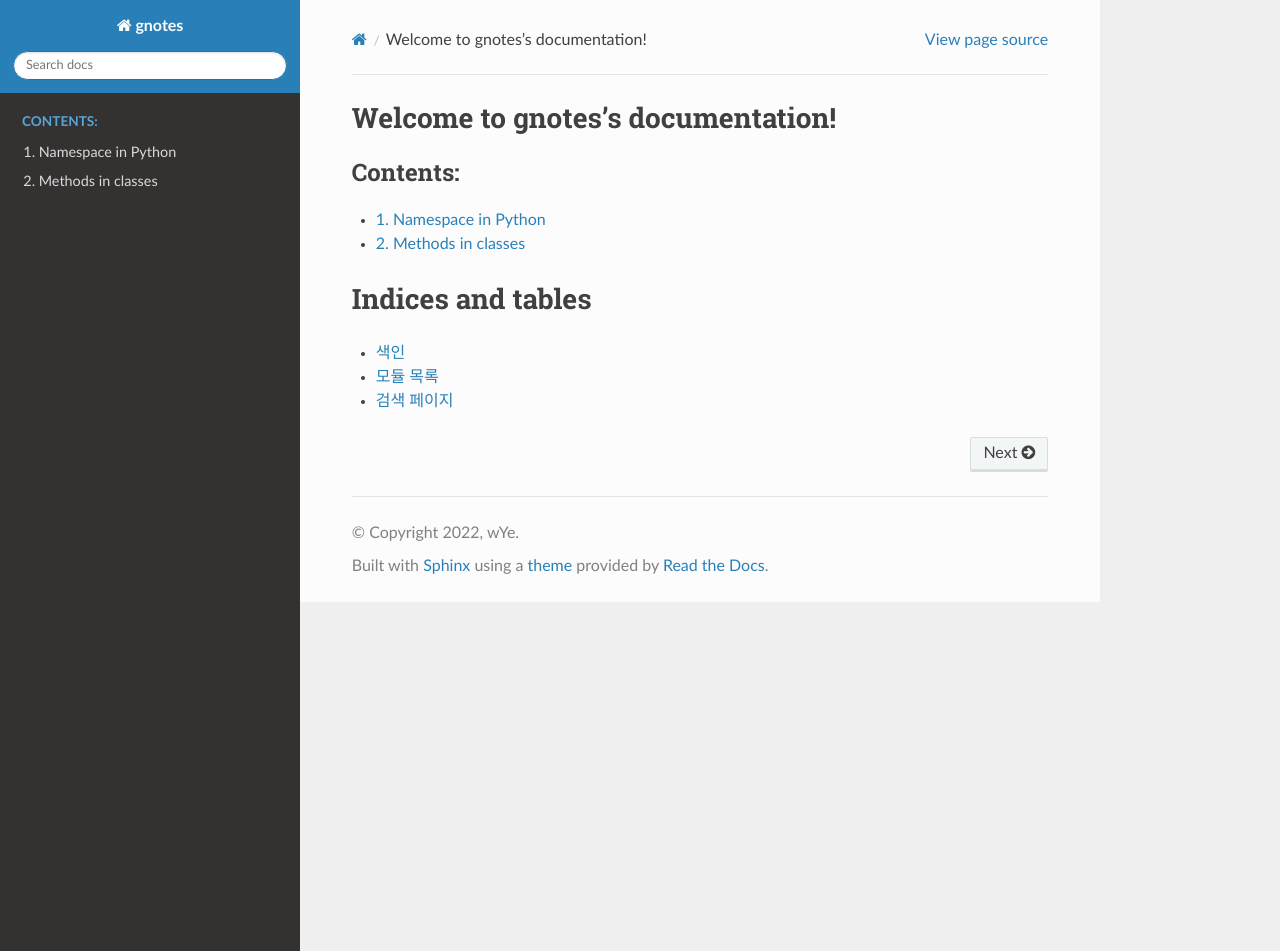
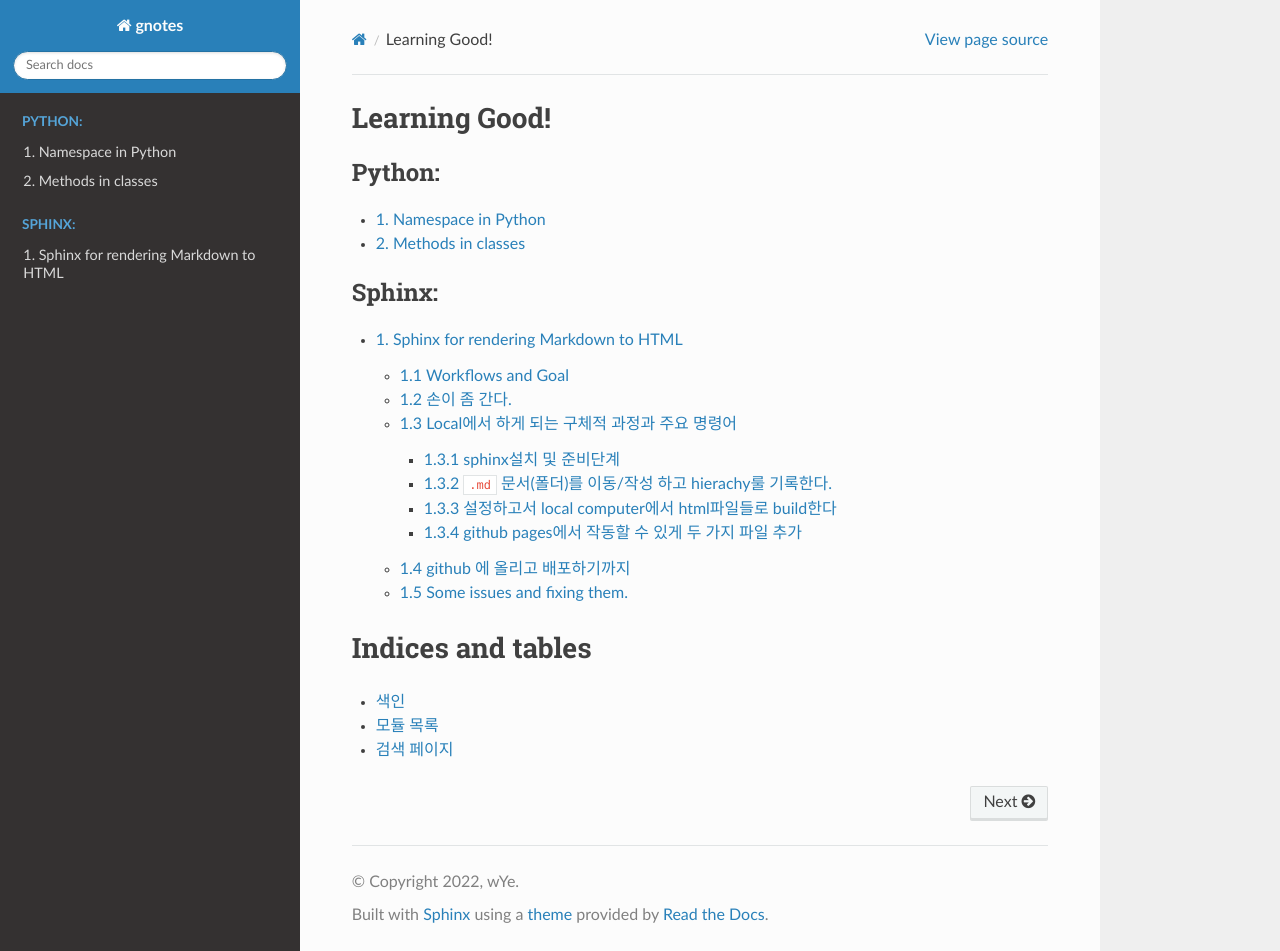
Before and after one commit to PhyCosmos/PhyCosmos.github.io, a Sphinx documentation site: the page built from docs/source/index.rst, in a window 1280 px wide and 951 px high. Built offline with Sphinx 7.4.7 and the Read the Docs theme 2.0.0, drawn with Linux system fonts in a browser that asks for light colours.

Commit message:
no issue detected2

````diff
--- a/docs/source/index.rst
+++ b/docs/source/index.rst
@@ -3,15 +3,21 @@
    You can adapt this file completely to your liking, but it should at least
    contain the root `toctree` directive.
 
-Welcome to gnotes's documentation!
-==================================
+Learning Good!
+==================
 
 .. toctree::
    :maxdepth: 2
-   :caption: Contents:
+   :caption: Python:
 
    python/namespace.md
    python/instance_class_static.md
+
+.. toctree::
+   :maxdepth: 3
+   :caption: Sphinx:
+
+   sphinx/setups.md
 
 Indices and tables
 ==================
--- /dev/null
+++ b/docs/source/sphinx/setups.md
@@ -0,0 +1,109 @@
+# 1. Sphinx for rendering Markdown to HTML
+
+## 1.1 Workflows and Goal
+markdown 쉽고 `LaTex` 수준으로 정갈한 스타일의 mark up language 이다. 빠르면서 깔끔하게 정리할 수 있어 많이 이용하게 되었다. 그래서 markdown으로 작성된 문서를 번잡한 과정을 거치지 않고 배포까지 할 수 있게 되면 금상첨화일 것이란 생각이 자연스레 들었다. sphinx와 github pages가 그 주인공이다.
+
+- markdown 문서는 `.md` text문서와 함께 `.png`와 같은 문서에 쓰이는 이미지도 함께 보관하는 것이 편리하다. 그래서 항상 `.md` 파일들과 `images/` 폴더는 따라다닌다.
+- 문서들의 hierachy는 `index.rst` 등의 `reStructuredText` 마컵 언어로 작성된다. (약간의 학습이 필요하다.)
+- python `.py` 파일을 autodoc하는 과정은 현재로서는 필요하지 않아서 생략한다.
+
+- base `.md`문서들이 보관되는 폴더를 만들고 그 안에서 sphinx를 시작한다.
+- 그리고 나서, sphinx 설정 (path, 테마, 확장 등)몇가지를 한다.
+- `.rst`파일에서 hierachy를 정해주고 나서
+- sphinx로 문서들을 `.html`파일로 빌드한다.
+- 다음은 ghihub 저장소에 올린다음
+- github pages / actions 로 배포하면 끝이다.
+
+## 1.2 손이 좀 간다.
+
+- 번거로움이 줄어든 것은 맞지만, 그래도 파일릉 옮기고 변환하고 하는 수고는 여전하다.
+- 문서가 추가되거나 변경될 때마다 위 과정을 반복해야 한다.
+- 체계적으로 정리되고 hypter texting이 되는 정적 포스팅이 된다는 점은 매력적이다.
+
+## 1.3 Local에서 하게 되는 구체적 과정과 주요 명령어
+
+### 1.3.1 sphinx설치 및 준비단계
+- 우선 파이썬의 경우 가상환경을 준비한다.
+    - 프로젝트에 관한 문서로 체워질 경우 프로젝트에서 사용되는 가상환경을 포함하게 될 것이다.(autodoc을 사용하려는 경우)
+    - 그 가상환경에서 pip 으로 sphinx와 파서, 테마 등을 설치한다.
+    ```bash
+    pip install sphinx
+    pip install myst_parser
+    pip install sphinx_rtd_theme
+    ```
+- 배포용 git branch를 따로 두는 (예를 들어 gh-pages)예제들이 많다.
+
+- 프로젝트 폴더 안에서 `docs/` 라는 sphinx가 기동할 최상위 폴더를 만든다. 그 안에서 sphinx tool을 다음 명령으로 설치한다.
+    ```bash
+    sphinx-quickstart
+    ```
+
+- 다음의 선택사항을 확인하는 메시지가 출력되고 적당히 응답한다.
+
+```bash
+You have two options for placing the build directory for Sphinx output.
+Either, you use a directory "_build" within the root path, or you separate
+"source" and "build" directories within the root path.
+> Separate source and build directories (y/n) [n]:
+
+The project name will occur in several places in the built documentation.
+> Project name:
+> Author name(s):
+> Project release []:
+
+
+> Project language [en]:
+```
+
+### 1.3.2 `.md` 문서(폴더)를 이동/작성 하고 hierachy룰 기록한다.
+- `docs/source/` 에 `.md` 문서와 관련 `images/`폴더를 넣는다.
+- 문서들이 어떤 주제로 묶이고 상하관례가 어떻게 되는지를 `.rst`파일로 기록하여 저장한다.
+    - 3 space indentation이므로 주의한다.
+
+### 1.3.3 설정하고서 local computer에서 html파일들로 build한다
+- `conf.py` 가 설정파일이다.
+    - 첫부분에서 path 관련 코멘트를 해제하고 `(.)` 를 `(../..)`으로 즉, `doc/`폴더를 최상위 폴더로 만든다.
+    - 다음처럼 각 항목을 채운다.  markdown 파서와 theme에 관한 확장들이다.
+    ```python
+    extensions = [
+    'sphinx_rtd_theme',
+    'myst_parser',
+    ]
+    source_suffix = { # https://www.sphinx-doc.org/en/master/usage/markdown.html
+    '.rst': 'restructuredtext',
+    '.txt': 'markdown',
+    '.md': 'markdown',
+    }
+    ```
+
+    ```python
+    html_theme = 'sphinx_rtd_theme'
+    ```
+
+### 1.3.4 github pages에서 작동할 수 있게 두 가지 파일 추가
+- `source/` 폴더에 다음 두 개의 파일을 추가한다.
+    - `.nojekyll` jekyll을 사용하지 않곘다는 목적의 빈 파일이다.
+    - `index.html` 시작페이지를 rediret할 목적으로 다음 스크립트로 채운다.
+    ```html
+    <html>
+    <head>
+        <meta http-equiv="refresh" content="0; url=./build/html/index.html" />
+    </head>
+    </html>
+    ```
+
+## 1.4 github 에 올리고 배포하기까지
+
+- 배포용 브랜치 `gh-pages`로 올린다.
+- settings로 클릭해서 들어가면 사이드 바에서 pages항목으로 클릭해 이동한다.
+- Source 항목에서 `Deploy from a branch`, Branch 항목에서 `gh-pages` , `/docs/` 로 설정하고 `Save`한다.
+- Actions 탭을 클릭하면 배포과정을 볼 수 있고 완료할 때까지 기다려야 한댜.
+- 일단락된 [사이트](https://phycosmos.github.io/docs/build/html/index.html)
+
+
+## 1.5 Some issues and fixing them.
+- [bullet list 가 뷸렛 없이 랜더링 되는 경우](https://stackoverflow.com/questions/67542699/readthedocs-sphinx-not-rendering-bullet-list-from-rst-file),
+    - docutils=0.16 으로 다운 그레이드하면 해결된다. 즉,
+    ```bash
+    conda install docutils=0.16
+    ```
````
Also changed, not shown: 13 other files.
